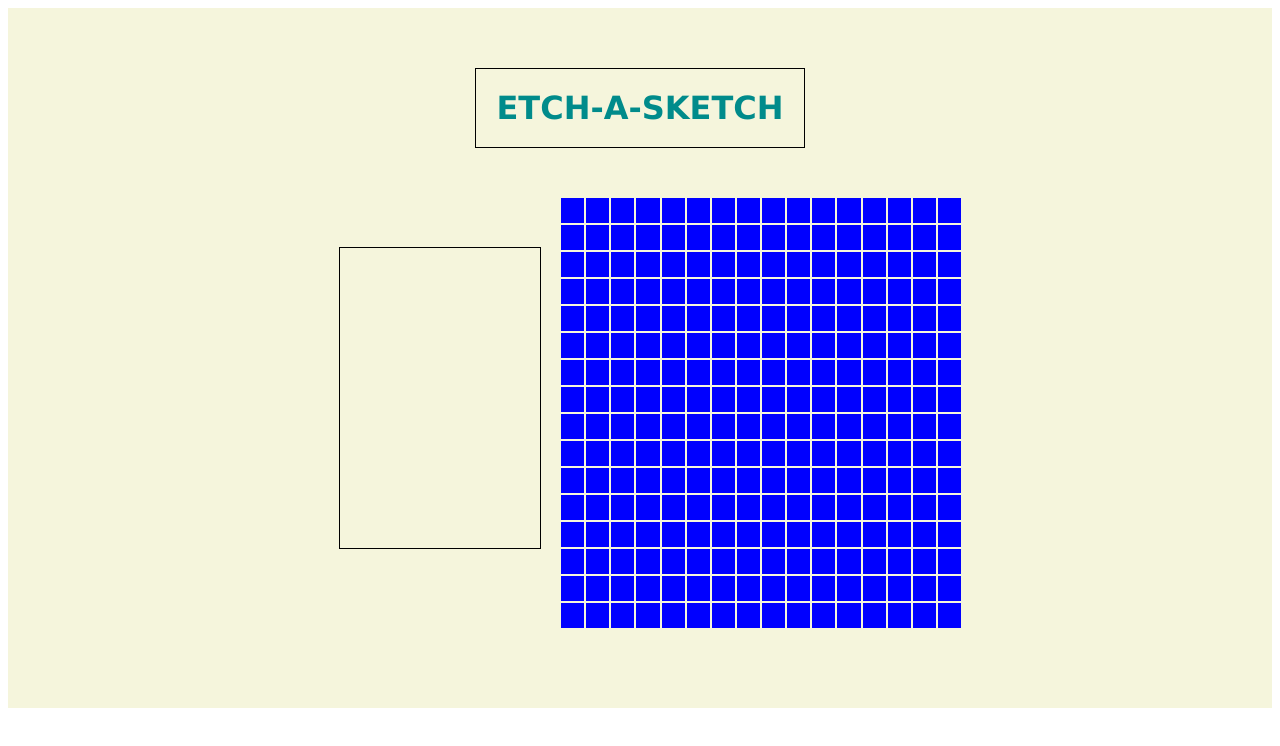
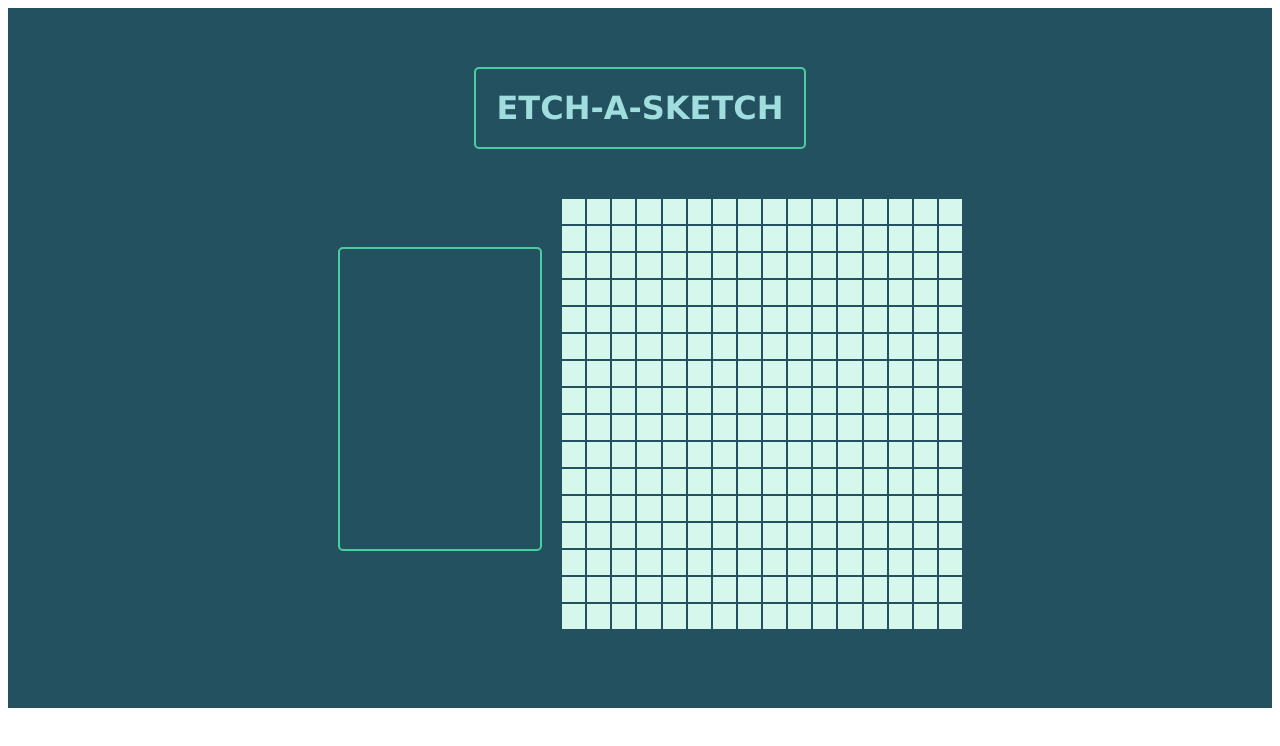
Before and after one commit to eilusion/etch-a-sketch, a plain HTML site: page index.html in a window 1280 px wide. Drawn offline with Linux system fonts and the light colour scheme.

Commit message:
updates to UI and hover functionality for etch complete

```diff
--- a/script.js
+++ b/script.js
@@ -7,5 +7,12 @@ function fillGrid(cols, rows) {
         grid.appendChild(cell);
     }
 }
+fillGrid(16, 16);
 
-fillGrid(16, 16);
+const cells = document.querySelectorAll("#grid div");
+
+for (let i = 0; i < cells.length; i++) {
+    cells[i].addEventListener('mouseover', function () {
+        cells[i].classList.add('activeCell');
+    })
+}
--- a/styles.css
+++ b/styles.css
@@ -1,7 +1,7 @@
 #container {
     height: 700px;
     width: 100%;
-    background-color: beige;
+    background-color: rgb(36, 81, 95);
     display: flex;
     align-items: center;
     justify-content: center;
@@ -11,8 +11,9 @@
 h1 {
     padding: 20px;
     font-family: 'Lucida Sans', 'Lucida Sans Regular', 'Lucida Grande', 'Lucida Sans Unicode', Geneva, Verdana, sans-serif;
-    color: darkcyan;
-    border: 1px solid black;
+    color: rgb(160, 221, 222);
+    border: 2px solid rgb(72, 206, 162);
+    border-radius: 5px;
     margin-top: -50px;
     margin-bottom: 50px;
 }
@@ -25,7 +26,8 @@ h1 {
 .controls {
     height: 300px;
     width: 200px;
-    border: 1px solid black;
+    border: 2px solid rgb(72, 206, 162);
+    border-radius: 5px;
     margin: 20px;
 }
 
@@ -40,5 +42,9 @@ h1 {
 
 .cell {
     height: 25px;
-    background-color: blue;
+    background-color: rgb(214, 247, 235);
 }
+
+.activeCell {
+    background-color: rgb(72, 206, 162);
+}
```
Also changed, not shown: index.html (+0 -1 lines).
